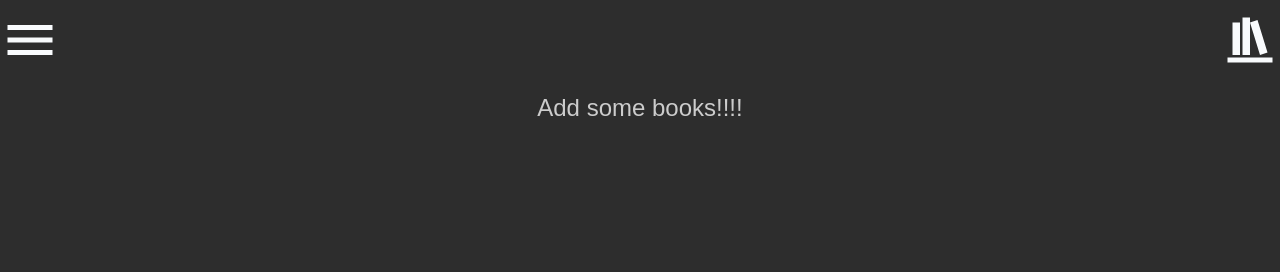
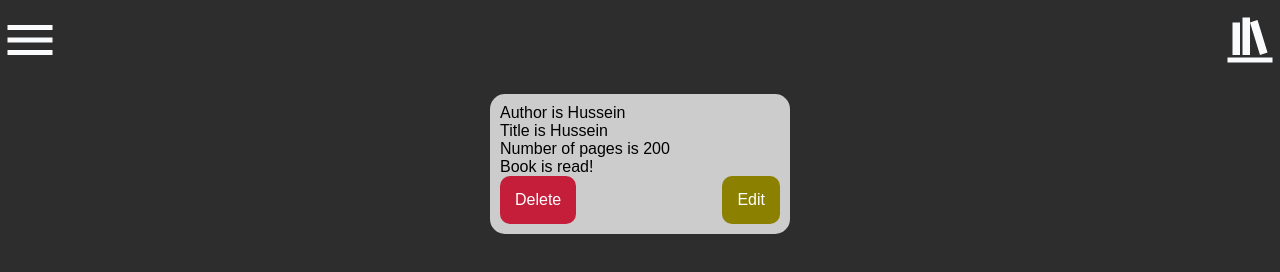
Before and after one commit to HusseinSerag/library, a plain HTML site: page index.html in a window 1280 px wide. Drawn offline with Linux system fonts and the light colour scheme; a web font is replaced by a local one.

Commit message:
Add edit button

```diff
--- a/index.html
+++ b/index.html
@@ -38,7 +38,7 @@
 
                         </div>
                         <div class="inputs">
-                            <input id="numPages" type="number">
+                            <input id="numPages" type="number" min="1">
                             <label for="numPages">Number of Pages</label>
 
                         </div>
--- a/library.js
+++ b/library.js
@@ -33,22 +33,45 @@ function Book(author, title, numPages , read){
 function addBookToLibrary(book){
     books.push(book)
 
+}
 
+function printRead( value){
+    if(value == false){
+        return 'Book isn\'t read!'
+    }
+    else{
+        return "Book is read!"
+    }
+}
 
+function printNumberOfPages(value){
+    return `Number of pages is ${value}`
 }
-function addToCard(book , property ){
+
+function printAuthor(value){
+    return `Author is ${value}`
+}
+function printTitle(value){
+    return `Title is ${value}`
+}
+function addToCard(book , property){
     let Info = document.createElement('div')
     if(property == 'read'){
-        if(book[property] == false){
-            Info.textContent = `Book isn't read!`
-        }
-        else{
-            Info.textContent = `Book read!`
-        }
+
+        Info.textContent = printRead(book[property])
     }
-    else
-        Info.textContent = `${property}: ${book[property]}`
-    return Info
+    else if(property == 'numPages')
+    {
+        Info.textContent = printNumberOfPages(book[property])
+    }
+    else if(property == 'author'){
+        Info.textContent = printAuthor(book[property])
+    }
+    else if(property == 'title')
+    {
+        Info.textContent = printTitle(book[property])
+    }
+       return Info
 }
 
 
@@ -61,7 +84,12 @@ function DisplayBooks(book){
             card.appendChild(addToCard(book , property))
         }
         cards.appendChild(card)
-         card.append(createRemoveBtn(card))
+        let btnContainer = document.createElement('div')
+        btnContainer.classList.add('btn-container')
+
+         btnContainer.appendChild(createRemoveBtn(card))
+         btnContainer.appendChild(createEditBtn(card))
+         card.appendChild(btnContainer)
          cards.removeChild(init)
 
 
@@ -69,9 +97,8 @@ function DisplayBooks(book){
 }
 function createRemoveBtn(card){
     let btn = document.createElement('button')
-        btn.textContent = 'Delete Book'
-        btn.setAttribute('connection' , card)
-        console.log(new DOMParser().parseFromString(btn.getAttribute('connection'),'text/html') == card)
+        btn.textContent = 'Delete'
+
         btn.className = 'remove-btn btn'
         btn.addEventListener('click',()=>{
             cards.removeChild(card)
@@ -83,6 +110,16 @@ function createRemoveBtn(card){
         return btn
 
 
+}
+
+function createEditBtn(card){
+     let btn = document.createElement('button')
+        btn.textContent = 'Edit'
+        btn.className = 'edit-btn btn'
+        btn.addEventListener('click',()=>{
+
+        })
+        return btn
 }
 
 submitBtn.addEventListener('click',(e)=>{
@@ -216,3 +253,6 @@ function changeMenuIcon(){
 
     menuChange.src = currentMenu
 }
+
+
+DisplayBooks({author:'Hussein',title:'Hussein' , numPages:200 , read:true})
--- a/styles.css
+++ b/styles.css
@@ -10,6 +10,7 @@ body > .container{
     grid-template-rows:auto calc(100vh - 45px);
     background-color: #2d2d2d ;
     font-family: 'Kdam Thmor Pro', sans-serif;
+    position: relative;
 }
 .header{
     display:grid;
@@ -76,6 +77,8 @@ body > .container{
     width: 100%;
     position: absolute;
     background-color: rgba(10,10,10,0.5);
+    top:0;
+    left:0;
 }
 form{
     display: flex;
@@ -192,6 +195,18 @@ input[type=checkbox]:checked + span[class^=slider]{
 .remove-btn{
     background-color:#C41E3A;
     border-radius: 10px;
+    padding: clamp(8px,1.5vw,15px);
+    font-size: min(1.4rem,1vw + 8px,1vh + 8px);
+}
+.edit-btn{
+    background-color: #8B8000;
+    border-radius: 10px;
+    padding: clamp(8px,1.5vw,15px);
+    font-size: min(1.4rem,1vw + 8px,1vh + 8px);
+}
+.btn-container{
+    display: flex;
+    justify-content: space-between;
 }
 .sm-text{
     font-size: 12px;
@@ -219,6 +234,7 @@ padding: 20px;
     text-align: center;
     color:#ccc;
     font-size: 1.5rem;
+    position: relative;
 }
 .card{
     background-color: #ccc;
@@ -227,3 +243,11 @@ padding: 20px;
 
 
 }
+
+
+input:valid{
+    border-color:green;
+}
+input:invalid{
+    border-color:red;
+}
```
